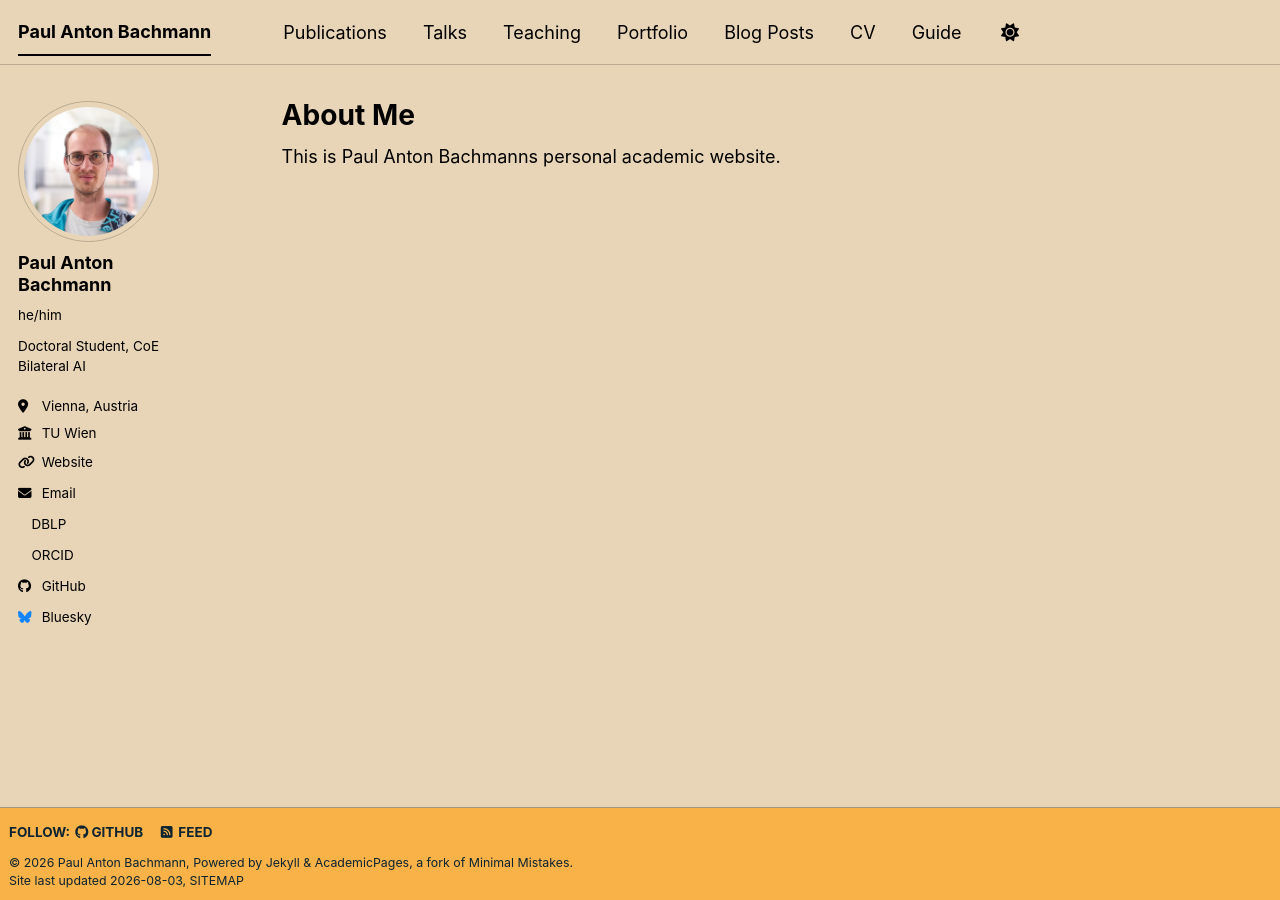
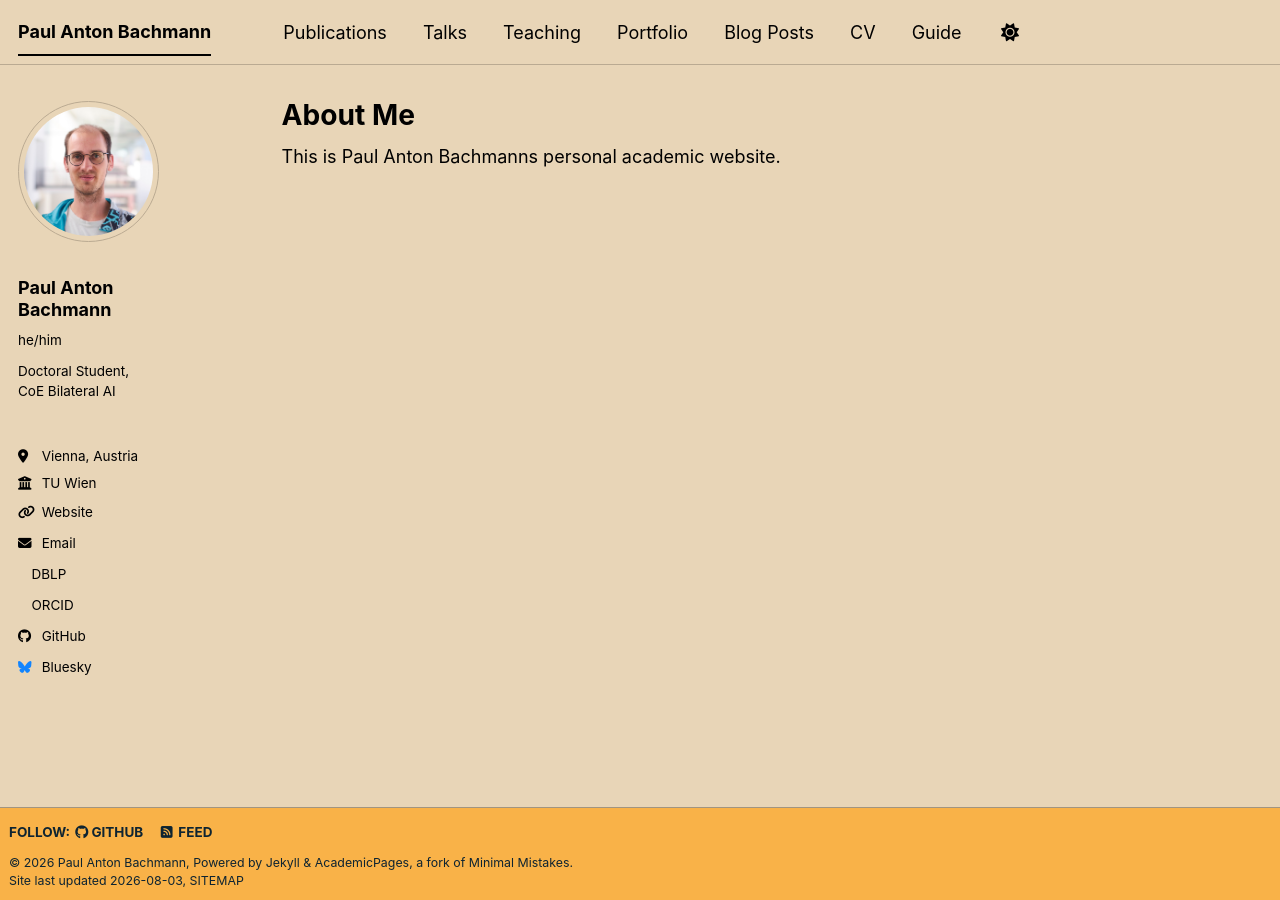
Before and after one commit to pabachmann/pabachmann.github.io, a Jekyll site: the page built from _pages/about.md, in a window 1280 px wide. Built offline with Jekyll 4.4.1, drawn with Linux system fonts in a browser that asks for light colours; a style sheet for code colours, icons or effects is not loaded.

Commit message:
Update _sidebar.scss

```diff
--- a/_sass/layout/_sidebar.scss
+++ b/_sass/layout/_sidebar.scss
@@ -33,7 +33,7 @@
     &:hover {
       opacity: 1;
     }
-    padding-right: 5em;
+    padding-right: 2.5em;
   }
 
   @include breakpoint($x-large) {
@@ -169,14 +169,20 @@
   display: table-cell;
   vertical-align: top;
   padding-left: 15px;
-  padding-right: 25px;
+  padding: 25px;
   line-height: 1;
 
   @include breakpoint($large) {
     display: block;
     width: 100%;
     padding-left: 0;
-    padding-right: 0;
+    padding-right: 1em;
+  }
+   @include breakpoint($x-large) {
+    display: block;
+    width: 100%;
+    padding-left: 0;
+    padding-right: 1em;
   }
 }
 
```
